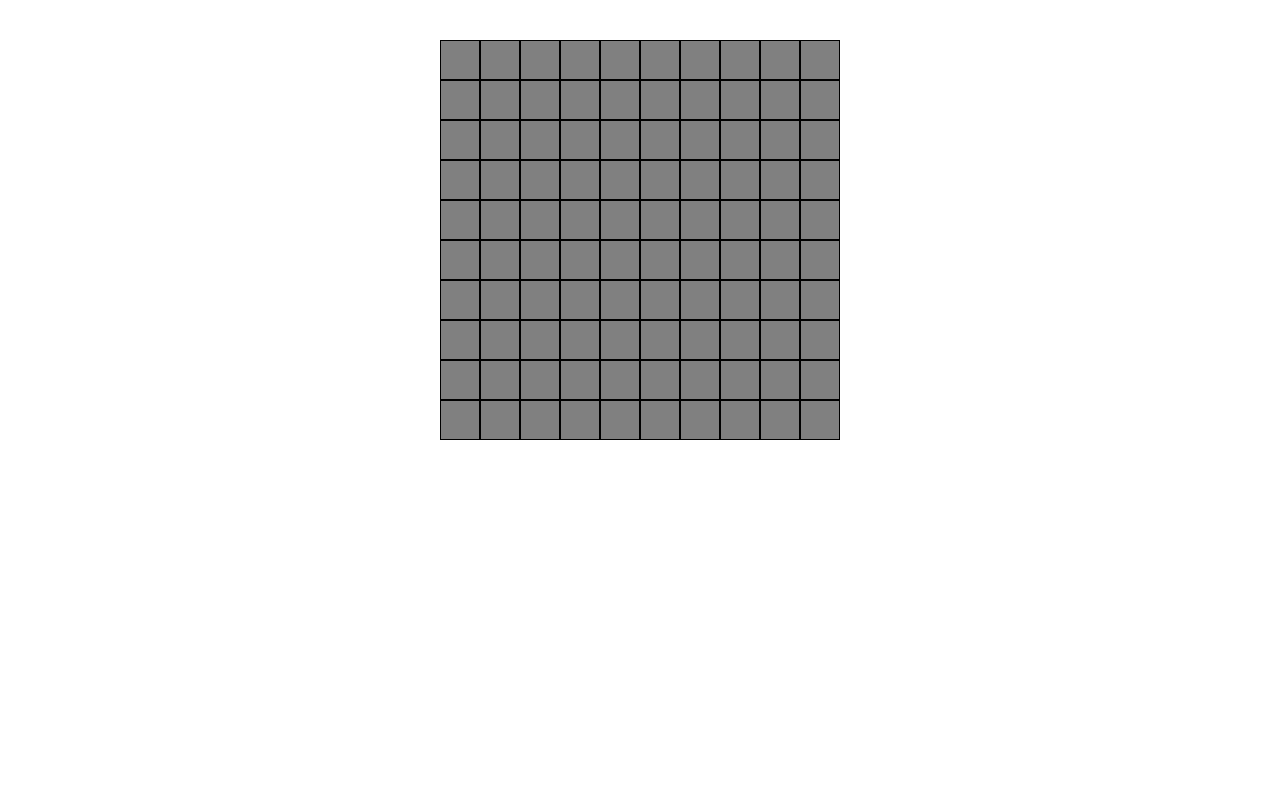
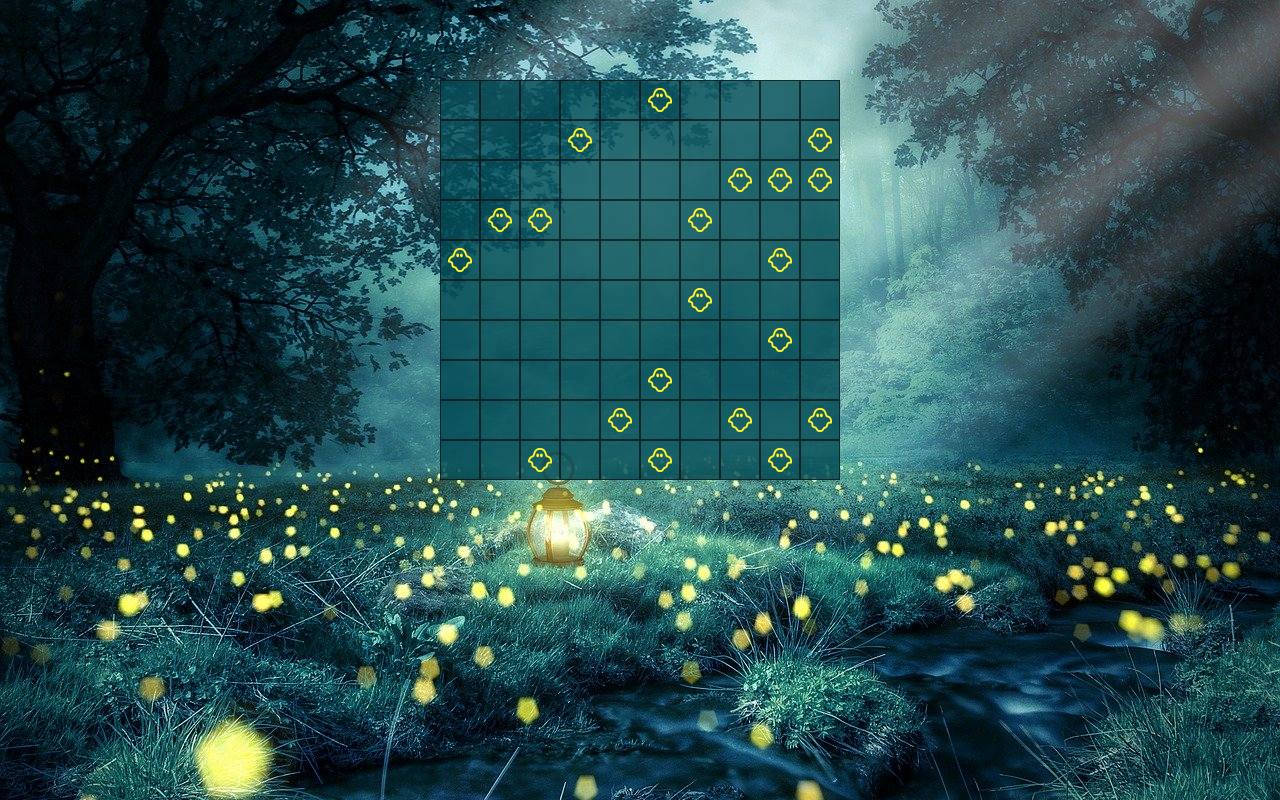
Before and after one commit to luckyrose89/minesweeper, a plain HTML site: page index.html in a window 1280 px wide. Drawn offline with Linux system fonts and the light colour scheme.

Commit message:
add styles for background and invalid blocks, check valid blocks for mines in their surrounding squares

```diff
--- a/app.js
+++ b/app.js
@@ -6,15 +6,15 @@ const bombCount = 20; // number of bombs on game grid
 
 // Create and append 100 blocks to board
 const createBoard = () => {
-  // create an array of bombs
-  const bombArray = Array(bombCount).fill("bomb");
-  // create an array of valid moves or those that don't have bombs
+  // create an array of ghosts
+  const ghostArray = Array(bombCount).fill("ghost");
+  // create an array of valid moves or those that don't have ghosts
   const emptyArray = Array(width * width - bombCount).fill("valid");
 
-  // concatenate bombs and empty array, into a new array
+  // concatenate ghost and empty array, into a new array
   // this array helps give blocks their classes
 
-  let gameArray = emptyArray.concat(bombArray);
+  let gameArray = emptyArray.concat(ghostArray);
 
   // shuffle game array and assign result to new array
   let shuffledArray = gameArray.sort(() => Math.random() - 0.5);
@@ -25,8 +25,64 @@ const createBoard = () => {
     block.classList.add(shuffledArray[i]);
     gameBoard.appendChild(block);
     blocks.push(block);
+
+    // add event listener for left click
+    block.addEventListener("click", function (event) {
+      click(block);
+    });
+  }
+
+  // add number to detect ghosts in surrounding blocks.
+  for (let i = 0; i < blocks.length; i++) {
+    let total = 0;
+    //check for left edge (hint: all left edge numbers are divisible by 10)
+    const isLeftEdge = i % width === 0;
+    //check for right edge (hint: all right edge no. give a remainder of 9 when divided by 10)
+    const isRightEdge = i % width === width - 1;
+
+    // check valid blocks
+    if (blocks[i].classList.contains("valid")) {
+      if (i > 0 && !isLeftEdge && blocks[i - 1].classList.contains("bomb"))
+        total++;
+      if (
+        i > 9 &&
+        !isRightEdge &&
+        blocks[i + 1 - width].classList.contains("bomb")
+      )
+        total++;
+      if (i > 10 && blocks[i - width].classList.contains("bomb")) total++;
+      if (
+        i > 11 &&
+        !isLeftEdge &&
+        blocks[i - 1 - width].classList.contains("bomb")
+      )
+        total++;
+      if (i < 98 && !isRightEdge && blocks[i + 1].classList.contains("bomb"))
+        total++;
+      if (
+        i < 90 &&
+        !isLeftEdge &&
+        blocks[i - 1 + width].classList.contains("bomb")
+      )
+        total++;
+      if (
+        i < 88 &&
+        !isRightEdge &&
+        blocks[i + 1 + width].classList.contains("bomb")
+      )
+        total++;
+      if (i < 89 && blocks[i + width].classList.contains("bomb")) total++;
+      blocks[i].setAttribute("data", total);
+    }
   }
 };
 
 // run the createboard function
 createBoard();
+
+// click on square action
+function click(block) {
+  if (block.classList.contains("ghost")) {
+    alert("game over");
+  }
+}
--- a/styles.css
+++ b/styles.css
@@ -7,11 +7,13 @@ body {
   margin: 0;
   font-size: 16px;
   font-family: Verdana, sans-serif;
+  background: url("night.jpg");
+  background-repeat: no-repeat;
 }
 
 .game-container {
   width: 90%;
-  margin: 2.5rem auto;
+  margin: 5rem auto;
 }
 
 .game-grid {
@@ -20,13 +22,19 @@ body {
   margin: 0 auto;
   display: flex;
   flex-wrap: wrap;
-  background: grey;
+  background: rgba(0, 73, 83, 0.8);
 }
 
 .game-grid div {
   width: 30px;
   height: 30px;
-  border: 1px solid black;
+  border: 1px solid rgba(0, 0, 0, 0.6);
+}
+
+.ghost {
+  background: url("ghost.png");
+  background-position: center;
+  background-repeat: no-repeat;
 }
 
 /********Media Queries********/
```
Also changed, not shown: ghost.png (added), night.jpg (added).
